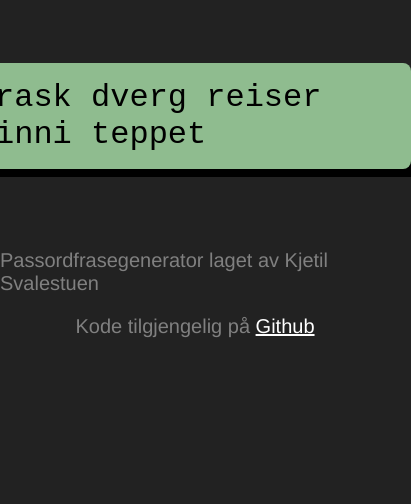
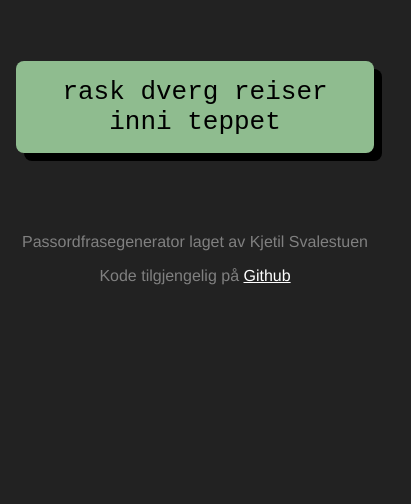
Before and after one commit to kjesvale/passordfrase, a website built with Parcel: page src/index.html in a window 390 px wide. Shown: the part 340-844 px from the top of the page, 411 px wide, since content can reach past the window. Built offline with nearby package versions, Linux system fonts and the light colour scheme.

Commit message:
Gjør siden responsiv til mobil

```diff
--- a/src/index.css
+++ b/src/index.css
@@ -4,10 +4,10 @@ body {
     flex-direction: column;
     justify-content: center;
     min-height: 100vh;
+    text-align: center;
 
     color: white;
     font-family: 'Helvetica', 'sans-serif';
-    font-size: 1.25rem;
     background-color: #222;
 }
 
@@ -19,17 +19,17 @@ main, footer {
     display: flex;
     flex-direction: column;
     align-items: center;
+    margin: 0 1rem;
 }
 
 output {
     color: black;
     background-color: darkseagreen;
     font-family: monospace;
-    font-size: 2rem;
-    padding: 1rem;
-    margin: 3rem 1rem 5rem;
+    font-size: 1.625rem;
+    padding: 1rem 1.75rem;
+    margin: 3rem 0 5rem;
     border-radius: 0.5rem;
-    min-width: 25rem;
     box-shadow: 0.5rem 0.5rem 0 black;
 }
 
@@ -48,3 +48,17 @@ footer {
 footer p {
     margin-top: 0;
 }
+
+@media (min-width: 50rem) {
+    main, footer {
+        margin: 0 2rem;
+    }
+
+    body {
+        font-size: 1.25rem;
+    }
+
+    output {
+        font-size: 2rem;
+    }
+}
```
